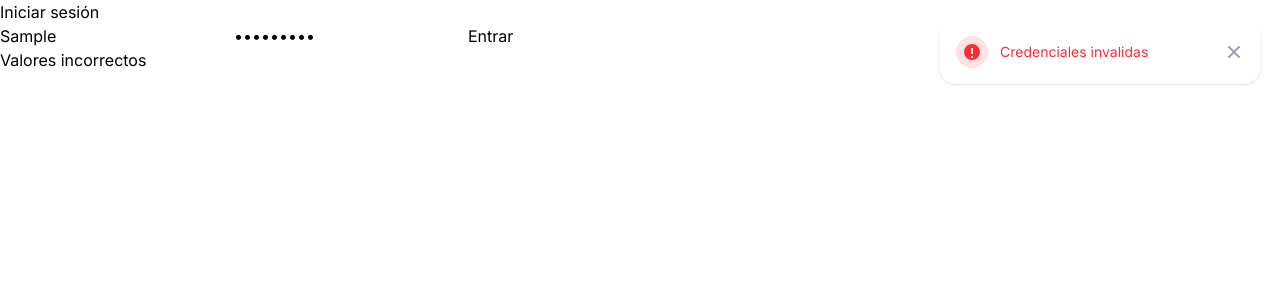
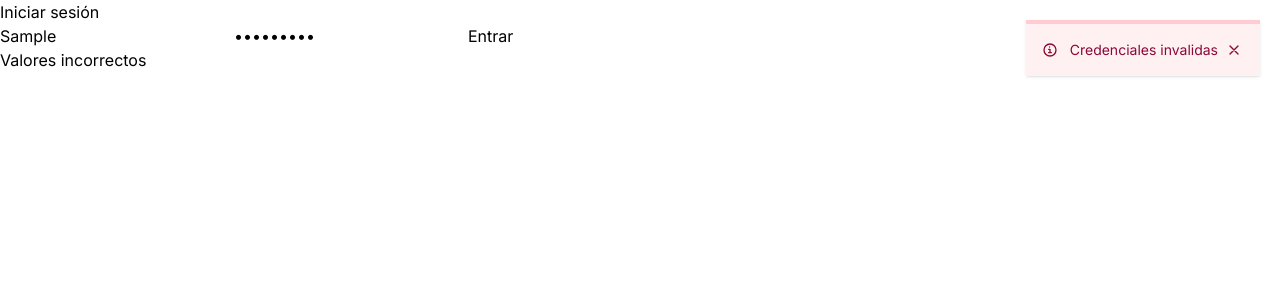
Before and after one commit to xWickz/colegio-app, a Vue app: page /login in a window 1280 px wide. Both pictures are taken after typing "Sample", "Sample123" into the empty fields and a click on the button "Entrar". Shown: the top 300 px of the page. Built offline with nearby package versions, Linux system fonts and the light colour scheme; no server answers.

Commit message:
feat: agregar configuración de entorno y mejorar componente Toast con nuevos tipos de notificación

```diff
--- a/src/components/Toast.vue
+++ b/src/components/Toast.vue
@@ -1,34 +1,43 @@
 <template>
   <div
     v-if="visible"
-    :class="[
-      'fixed top-5 right-5 z-50 flex items-center w-full max-w-xs p-4 mb-4 rounded-lg shadow',
-      typeClass
-    ]"
+    :class="['fixed top-5 right-5 z-50 flex sm:items-center p-4 mb-4 text-sm border-t-4 shadow transition-all duration-300', typeClass]"
     role="alert"
   >
-    <div :class="['inline-flex items-center justify-center flex-shrink-0 w-8 h-8 rounded-lg', iconBgClass]">
-      <svg class="w-5 h-5" fill="currentColor" viewBox="0 0 20 20">
-        <path v-if="type === 'success'" fill-rule="evenodd"
-          d="M16.707 5.293a1 1 0 00-1.414 0L9 11.586 6.707 9.293a1 1 0 00-1.414 1.414l3 3a1 1 0 001.414 0l7-7a1 1 0 000-1.414z"
-          clip-rule="evenodd"></path>
-        <path v-else fill-rule="evenodd"
-          d="M10 18a8 8 0 100-16 8 8 0 000 16zm-1-4h2v2h-2v-2zm0-8h2v6h-2V6z"
-          clip-rule="evenodd"></path>
+    <span :class="['inline-flex items-center justify-center flex-shrink-0 w-4 h-4 rounded-lg', iconBgClass]">
+      <!-- Icono según el tipo -->
+      <svg v-if="type === 'success'" class="w-5 h-5" aria-hidden="true" fill="none" viewBox="0 0 24 24">
+        <path stroke="currentColor" stroke-linecap="round" stroke-linejoin="round" stroke-width="2"
+          d="M10 11h2v5m-2 0h4m-2.592-8.5h.01M21 12a9 9 0 1 1-18 0 9 9 0 0 1 18 0Z"/>
       </svg>
-    </div>
+      <svg v-else-if="type === 'error'" class="w-5 h-5" aria-hidden="true" fill="none" viewBox="0 0 24 24">
+        <path stroke="currentColor" stroke-linecap="round" stroke-linejoin="round" stroke-width="2"
+          d="M10 11h2v5m-2 0h4m-2.592-8.5h.01M21 12a9 9 0 1 1-18 0 9 9 0 0 1 18 0Z"/>
+      </svg>
+      <svg v-else-if="type === 'warning'" class="w-5 h-5" aria-hidden="true" fill="none" viewBox="0 0 24 24">
+        <path stroke="currentColor" stroke-linecap="round" stroke-linejoin="round" stroke-width="2"
+          d="M10 11h2v5m-2 0h4m-2.592-8.5h.01M21 12a9 9 0 1 1-18 0 9 9 0 0 1 18 0Z"/>
+      </svg>
+      <svg v-else-if="type === 'info'" class="w-5 h-5" aria-hidden="true" fill="none" viewBox="0 0 24 24">
+        <path stroke="currentColor" stroke-linecap="round" stroke-linejoin="round" stroke-width="2"
+          d="M10 11h2v5m-2 0h4m-2.592-8.5h.01M21 12a9 9 0 1 1-18 0 9 9 0 0 1 18 0Z"/>
+      </svg>
+      <svg v-else class="w-5 h-5" aria-hidden="true" fill="none" viewBox="0 0 24 24">
+        <path stroke="currentColor" stroke-linecap="round" stroke-linejoin="round" stroke-width="2"
+          d="M10 11h2v5m-2 0h4m-2.592-8.5h.01M21 12a9 9 0 1 1-18 0 9 9 0 0 1 18 0Z"/>
+      </svg>
+    </span>
     <div class="ms-3 text-sm font-normal">{{ message }}</div>
     <button
       type="button"
-      class="ms-auto -mx-1.5 -my-1.5 bg-white text-gray-400 hover:text-gray-900 rounded-lg focus:ring-2 focus:ring-gray-300 p-1.5 inline-flex h-8 w-8"
+      class="ms-auto -mx-1.5 -my-1.5 rounded focus:ring-2 p-1.5 inline-flex items-center justify-center h-8 w-8 shrink-0"
+      :class="closeBtnClass"
       @click="hide"
-      aria-label="Close"
+      aria-label="Cerrar"
     >
       <span class="sr-only">Cerrar</span>
-      <svg class="w-5 h-5" fill="currentColor" viewBox="0 0 20 20">
-        <path fill-rule="evenodd"
-          d="M4.293 4.293a1 1 0 011.414 0L10 8.586l4.293-4.293a1 1 0 111.414 1.414L11.414 10l4.293 4.293a1 1 0 01-1.414 1.414L10 11.414l-4.293 4.293a1 1 0 01-1.414-1.414L8.586 10 4.293 5.707a1 1 0 010-1.414z"
-          clip-rule="evenodd"></path>
+      <svg class="w-4 h-4" fill="none" stroke="currentColor" stroke-width="2" viewBox="0 0 24 24">
+        <path stroke-linecap="round" stroke-linejoin="round" d="M6 18L18 6M6 6l12 12"/>
       </svg>
     </button>
   </div>
@@ -42,14 +51,48 @@ function hide() {
   visible.value = false
 }
 
-const typeClass = computed(() =>
-  type.value === 'success'
-    ? 'text-green-500 bg-white'
-    : 'text-red-500 bg-white'
-)
-const iconBgClass = computed(() =>
-  type.value === 'success'
-    ? 'text-green-500 bg-green-100'
-    : 'text-red-500 bg-red-100'
-)
+const typeClass = computed(() => {
+  switch (type.value) {
+    case 'success':
+      return 'text-fg-success-strong bg-success-soft border-success-subtle'
+    case 'error':
+      return 'text-fg-danger-strong bg-danger-soft border-danger-subtle'
+    case 'warning':
+      return 'text-fg-warning bg-warning-soft border-warning-subtle'
+    case 'info':
+      return 'text-fg-brand-strong bg-brand-softer border-brand-subtle'
+    default:
+      return 'text-heading bg-neutral-secondary-medium border-default-medium'
+  }
+})
+
+const iconBgClass = computed(() => {
+  switch (type.value) {
+    case 'success':
+      return 'bg-success-soft text-fg-success-strong'
+    case 'error':
+      return 'bg-danger-soft text-fg-danger-strong'
+    case 'warning':
+      return 'bg-warning-soft text-fg-warning'
+    case 'info':
+      return 'bg-brand-softer text-fg-brand-strong'
+    default:
+      return 'bg-neutral-secondary-medium text-heading'
+  }
+})
+
+const closeBtnClass = computed(() => {
+  switch (type.value) {
+    case 'success':
+      return 'focus:ring-success-medium hover:bg-success-medium'
+    case 'error':
+      return 'bg-danger-soft text-fg-danger-strong focus:ring-danger-medium hover:bg-danger-medium'
+    case 'warning':
+      return 'focus:ring-warning-medium hover:bg-warning-medium'
+    case 'info':
+      return 'focus:ring-brand-medium hover:bg-brand-soft'
+    default:
+      return 'focus:ring-neutral-tertiary hover:bg-neutral-tertiary-medium'
+  }
+})
 </script>
--- a/src/server.js
+++ b/src/server.js
@@ -3,6 +3,8 @@ import mysql from "mysql";
 import cors from "cors";
 import bcrypt from "bcrypt";
 import jwt from "jsonwebtoken";
+import dotenv from "dotenv";
+dotenv.config();
 import { z } from "zod";
 
 import { DEFAULTS } from "./config.js";
@@ -12,10 +14,10 @@ import materiaSchema from "./schemas/materias.js";
 const app = express();
 
 const connection = mysql.createConnection({
-  host: "localhost",
-  user: "root",
-  password: "root",
-  database: "colegio",
+  host: process.env.MYSQL_HOST || "localhost",
+  user: process.env.MYSQL_USER || "root",
+  password: process.env.MYSQL_PASSWORD || "admin",
+  database: process.env.MYSQL_DATABASE || "colegio",
 });
 
 connection.connect((err) => {
--- a/src/services/toast.js
+++ b/src/services/toast.js
@@ -2,11 +2,16 @@ import { ref } from 'vue'
 
 export const visible = ref(false)
 export const message = ref('')
-export const type = ref('success')
+export const type = ref('info')
+let timeoutId = null
 
-export function showToast(msg, toastType = 'success', duration = 3000) {
+export function showToast(msg, toastType = 'info', duration = 3000) {
   message.value = msg
   type.value = toastType
   visible.value = true
-  setTimeout(() => visible.value = false, duration)
+
+  if (timeoutId) clearTimeout(timeoutId)
+  timeoutId = setTimeout(() => {
+    visible.value = false
+  }, duration)
 }
```
Also changed, not shown: src/views/Alumnos.vue (+75 -36 lines), 1 other file (tests, documents, lock files or other folders).
